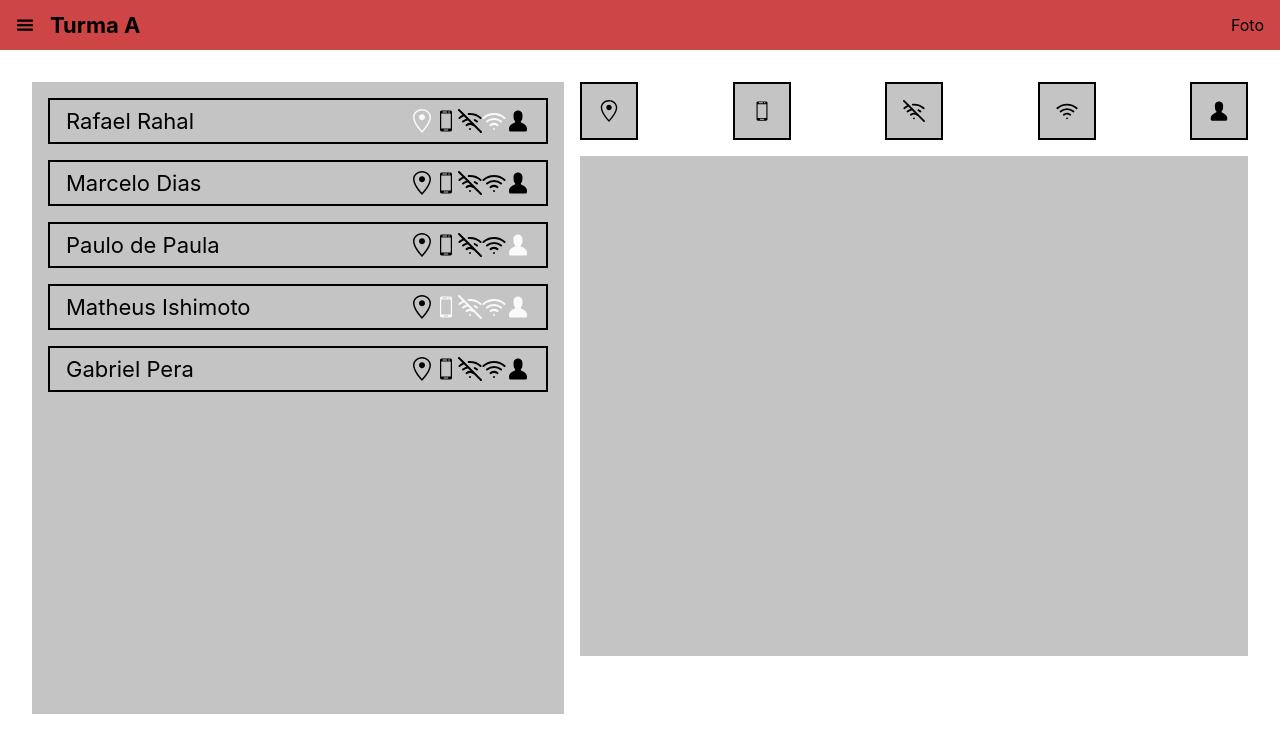
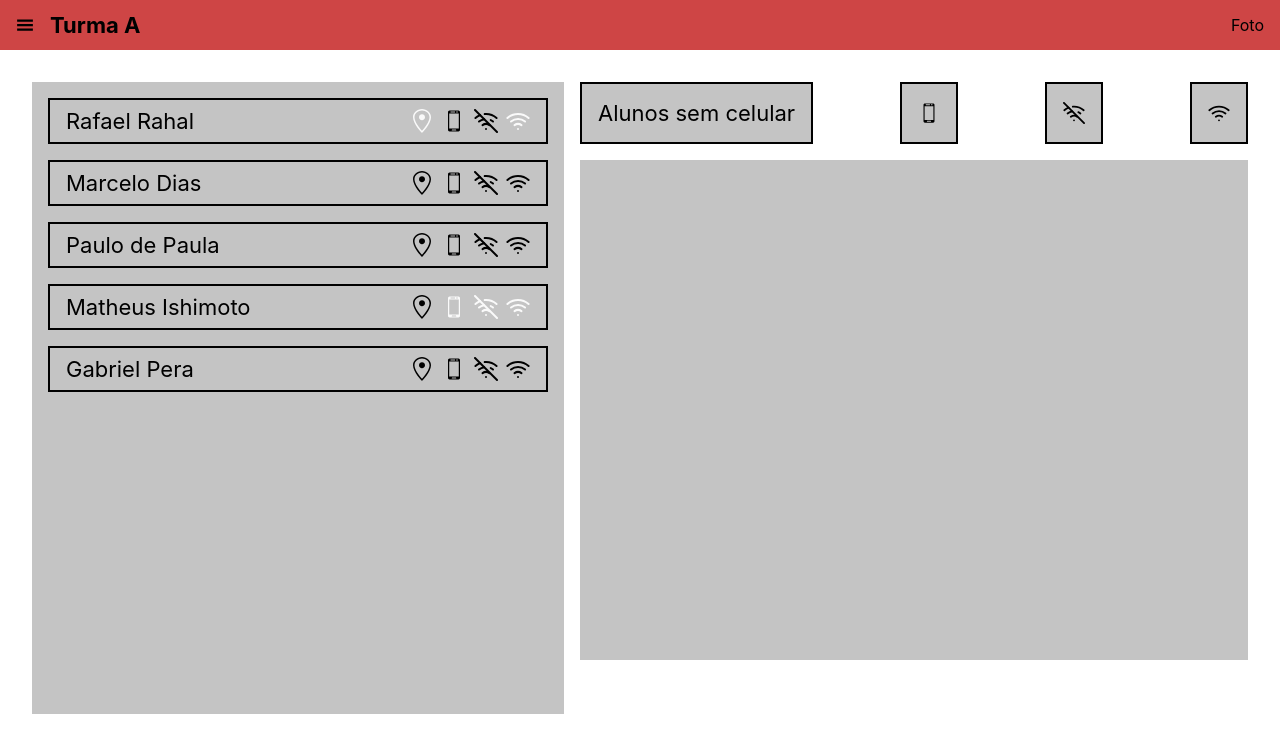
Before and after one commit to marcelodof/hackthon-covid, a React (Create React App) app in the folder front/: page / in a window 1280 px wide. Shown: the top 752 px of the page. Built offline with nearby package versions, Linux system fonts and the light colour scheme.

Commit message:
Starting filters

```diff
--- a/front/src/App.js
+++ b/front/src/App.js
@@ -6,51 +6,84 @@ import { StudentsFilter } from './Components/StudentsFilter/StudentsFilter';
 
 import './App.css';
 
-function App() {
-
-  const [ studentsList, setStudentsList ] = useState(
-    [
+const defaultStudents = [
     {
       name: "Rafael Rahal",
       hasAddress: false,
       hasSmartphone: true,
-        has3G: true,
+      hasWhatsApp: true,
       hasWifi: false,
-        hasResponsible: true,
     },
     {
       name: "Marcelo Dias",
       hasAddress: true,
       hasSmartphone: true,
-        has3G: true,
+      hasWhatsApp: true,
       hasWifi: true,
-        hasResponsible: true,
     },
     {
       name: "Paulo de Paula",
       hasAddress: true,
       hasSmartphone: true,
-        has3G: true,
+      hasWhatsApp: true,
       hasWifi: true,
-        hasResponsible: false,
     },
     {
       name: "Matheus Ishimoto",
       hasAddress: true,
       hasSmartphone: false,
-        has3G: false,
+      hasWhatsApp: false,
       hasWifi: false,
-        hasResponsible: false,
     },
     {
       name: "Gabriel Pera",
       hasAddress: true,
       hasSmartphone: true,
-        has3G: true,
+      hasWhatsApp: true,
       hasWifi: true,
-        hasResponsible: true,
     }
-    ])
+  ]
+
+function App() {
+
+  const [ studentsList, setStudentsList ] =
+    useState(defaultStudents)
+  const [ appliedFilters, setAppliedFilters] =
+    useState({
+      hasAddress: false,
+      hasSmartphone: false,
+      hasWhatsApp: false,
+      hasWifi: false,
+    })
+
+  const applyFilters = (field) => {
+    setAppliedFilters({...appliedFilters, field: true})
+    setStudentsList(studentsList.filter((student) => {
+        return student[field]
+    }))
+  }
+
+  const removeFilters = (field) => {
+    // Getting filter keys
+    const filtersToApply = Object.keys(appliedFilters)
+        .filter((key) => {
+            return appliedFilters[key] && field !== key
+        })
+
+
+    // filtersToApply.forEach(() => {
+    //     newFilteredStudents = defaultStudents.filter((student) => {
+    //         return student[appliedFilters]
+    //     })
+    // })
+
+    setAppliedFilters({...appliedFilters, field: false})
+
+  }
+
+  const filterStudents = (field) => {
+    appliedFilters[field] ? removeFilters(field) : applyFilters(field)
+  }
 
 
   return (
@@ -58,7 +91,7 @@ function App() {
       <Navbar />
       <div className="content-container">
         <StudentsContainer studentsList={studentsList} />
-        <StudentsFilter />
+        <StudentsFilter handleFilter={filterStudents}/>
       </div>
     </div>
   );
--- a/front/src/Components/StudentItem/StudentItem.js
+++ b/front/src/Components/StudentItem/StudentItem.js
@@ -1,11 +1,11 @@
 import React from 'react';
 import { GiSmartphone } from 'react-icons/gi'
 import { FiWifiOff, FiWifi } from 'react-icons/fi';
-import { GoPerson, GoLocation } from 'react-icons/go'
+import { GoLocation } from 'react-icons/go'
 
 import './StudentItem.css';
 
-export const StudentItem = ({name, hasAddress, hasSmartphone, hasWifi, has3G, hasResponsible}) => {
+export const StudentItem = ({name, hasAddress, hasSmartphone, hasWhatsApp, hasWifi}) => {
     return (
         <div className="item-container">
             <div className="student-name">
@@ -14,9 +14,8 @@ export const StudentItem = ({name, hasAddress, hasSmartphone, hasWifi, has3G, ha
             <div className="icons-container">
                 <GoLocation style={!hasAddress && {color: '#FAFAFA'}} />
                 <GiSmartphone style={!hasSmartphone && {color: '#FAFAFA'}} />
-                <FiWifiOff style={!has3G && {color: '#FAFAFA'}}/>
+                <FiWifiOff style={!hasWhatsApp && {color: '#FAFAFA'}}/>
                 <FiWifi style={!hasWifi && {color: '#FAFAFA'}} />
-                <GoPerson style={!hasResponsible && {color: '#FAFAFA'}} />
             </div>
         </div>
     )
--- a/front/src/Components/StudentsContainer/StudentsContainer.js
+++ b/front/src/Components/StudentsContainer/StudentsContainer.js
@@ -13,9 +13,8 @@ export const StudentsContainer = ({studentsList}) => {
                             name={student.name}
                             hasAddress={student.hasAddress}
                             hasSmartphone={student.hasSmartphone}
-                            has3G={student.has3G}
+                            hasWhatsApp={student.hasWhatsApp}
                             hasWifi={student.hasWifi}
-                            hasResponsible={student.hasResponsible}
                             />
                 })
             }
--- a/front/src/Components/StudentsFilter/StudentsFilter.js
+++ b/front/src/Components/StudentsFilter/StudentsFilter.js
@@ -1,28 +1,25 @@
 import React from 'react';
 import { GiSmartphone } from 'react-icons/gi'
 import { FiWifiOff, FiWifi } from 'react-icons/fi';
-import { GoPerson, GoLocation } from 'react-icons/go'
+import { GoLocation } from 'react-icons/go'
 
 import './StudentsFilter.css';
 
-export const StudentsFilter = () => {
+export const StudentsFilter = ({handleFilter}) => {
     return (
         <div className='filter-wrapper'>
             <div className='filter-buttons'>
-                <div className='button'>
-                    <GoLocation/>
+                <div className='button' onClick={() => handleFilter('hasAddress')}>
+                    Alunos sem celular
                 </div>
-                <div className='button'>
+                <div className='button' onClick={() => handleFilter('hasSmartphone')}>
                     <GiSmartphone/>
                 </div>
-                <div className='button'>
+                <div className='button' onClick={() => handleFilter('hasWhatsApp')}>
                     <FiWifiOff/>
                 </div>
-                <div className='button'>
+                <div className='button' onClick={() => handleFilter('hasWifi')}>
                     <FiWifi/>
-                </div>
-                <div className='button'>
-                    <GoPerson/>
                 </div>
             </div>
             <div className='filter-content'>
```
Lines whose indentation alone changed are shown as unchanged.
